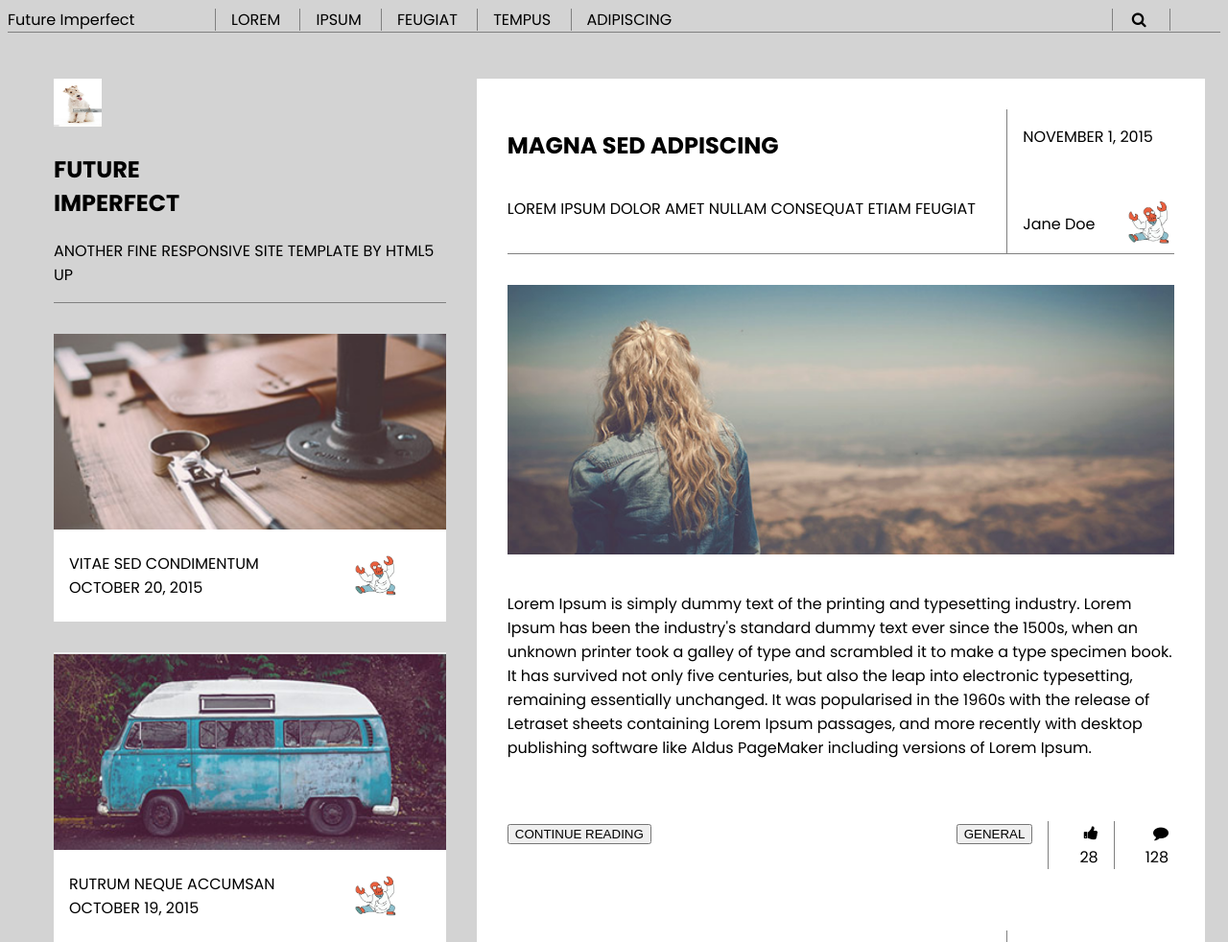
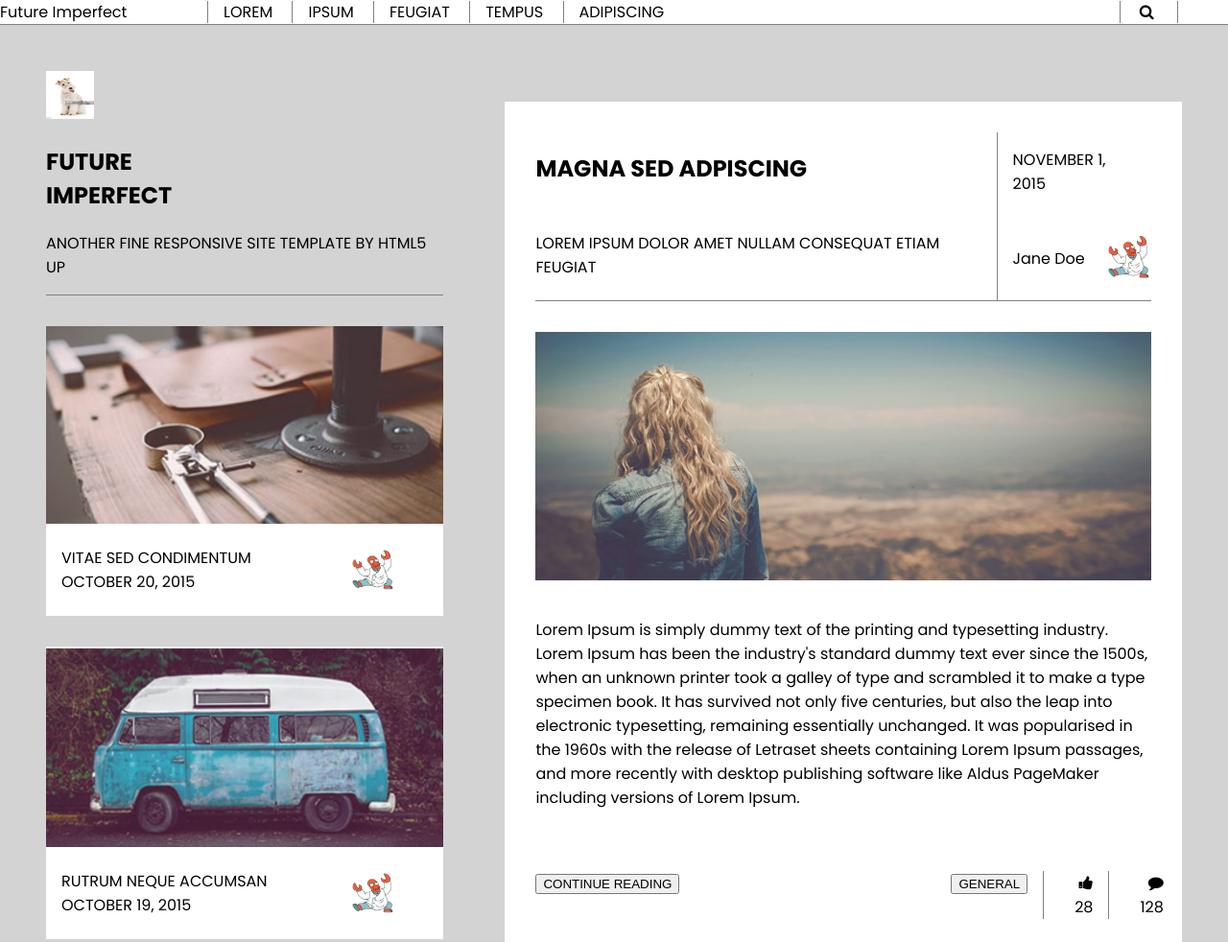
Before and after one commit to mgoetgheluck/ib_cegos_interfaces_graphiques, a plain HTML site: page TP2/index.html in a window 1280 px wide. Shown: the top 982 px of the page at 96% size. Drawn offline with Linux system fonts and the light colour scheme.

Commit message:
modifying body css margins

```diff
--- a/TP2/styles.css
+++ b/TP2/styles.css
@@ -1,6 +1,7 @@
 body {
     font-family: "Poppins", sans-serif;
     background-color: lightgrey;
+    margin: 0px;
 }
 
 body a {
@@ -16,7 +17,7 @@ body a {
     display: grid;
     grid-template-columns: 200px auto 200px;
     border-bottom: 1px grey solid;
-    margin-top: 0.5em;
+    background-color: white;
 }
 
 .headerContainer a {
@@ -117,6 +118,7 @@ body a {
 .article {
     background-color: white;
     padding: 2em;
+    margin: 2em;
 }
 
 .articleAuthorGridContainer {
```
